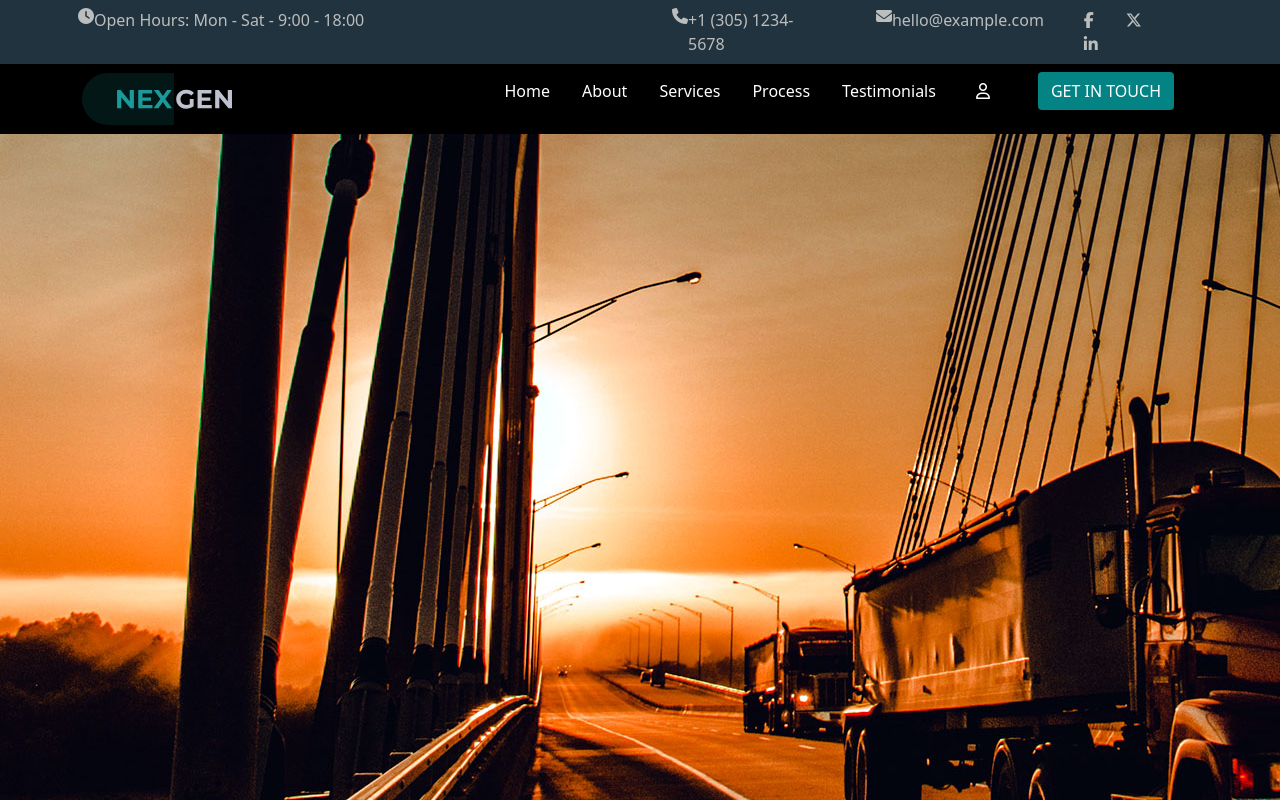
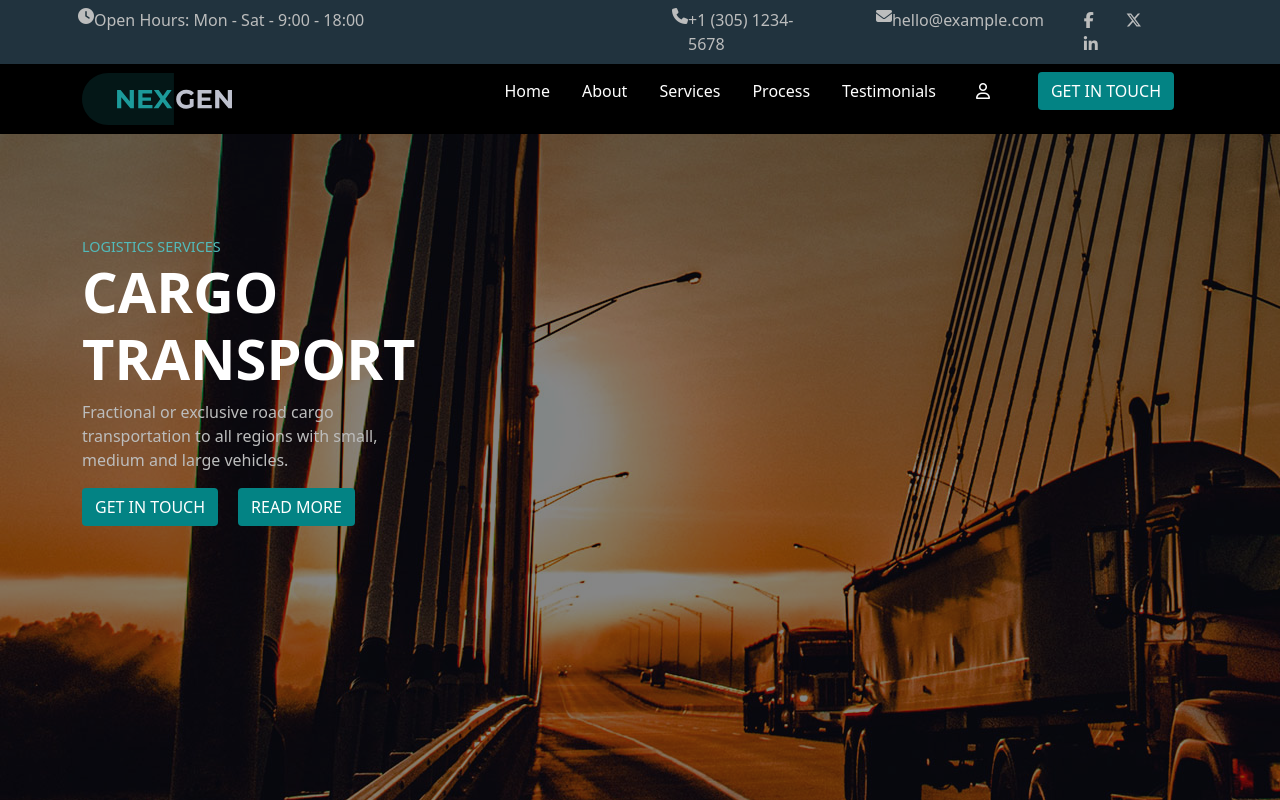
Before and after one commit to davide-piarulli/proj-html-vuejs, a Vue app: page / in a window 1280 px wide. Shown: the top 800 px of the page. Built offline with nearby package versions, Linux system fonts and the light colour scheme.

Commit message:
[add] jumbo info box

```diff
--- a/src/components/Header.vue
+++ b/src/components/Header.vue
@@ -55,7 +55,7 @@ export default {
             <img src="../assets/img/logo-nexgen.svg" alt="" />
           </div>
         </div>
-        <div class="col-8 h-100">
+        <div class="col-8 h-100 align-items-center ">
           <nav class="h-100">
             <ul
               class="h-100 d-flex list-unstyled align-items-center justify-content-end"
--- a/src/components/partials/Jumbotron.vue
+++ b/src/components/partials/Jumbotron.vue
@@ -5,12 +5,64 @@ export default {};
 <template>
   <!-- JUMBOTRON -->
   <section id="jumbotron">
+    <div class="layer"></div>
     <img src="../../assets/img/bg-9.jpg" alt="background image" />
     <div class="container">
-      <p>CARGO TRANSPORT</p>
+      <div class="jumbo-info">
+        <span>LOGISTICS SERVICES</span>
+        <h1>CARGO TRANSPORT</h1>
+        <p>
+          Fractional or exclusive road cargo transportation to all regions with
+          small, medium and large vehicles.
+        </p>
+        <div class="buttons">
+          <button class="btn btn-d rounded-1">GET IN TOUCH</button>
+          <button class="btn btn-d rounded-1">READ MORE</button>
+        </div>
+      </div>
     </div>
   </section>
   <!-- JUMBOTRON -->
 </template>
 
-<style lang="scss" scoped></style>
+<style lang="scss" scoped>
+#jumbotron {
+  height: 100vh;
+  position: relative;
+  .layer {
+    position: absolute;
+    top: 0;
+    width: 100%;
+    height: 100%;
+    background-color: black;
+    opacity: 95%;
+  }
+  img {
+    opacity: 50%;
+  }
+  .jumbo-info {
+    position: absolute;
+    width: 25%;
+    top: 100px;
+    span {
+      color: #52bbbb;
+      font-size: 0.9rem;
+    }
+    h1 {
+      font-size: 3.5rem;
+      color: white;
+      font-weight: 800;
+    }
+    p {
+      color: #bcbdbd;
+    }
+    button {
+      background-color: #038384;
+      color: white;
+    }
+    .btn-d {
+      margin-right: 20px;
+    }
+  }
+}
+</style>
```
